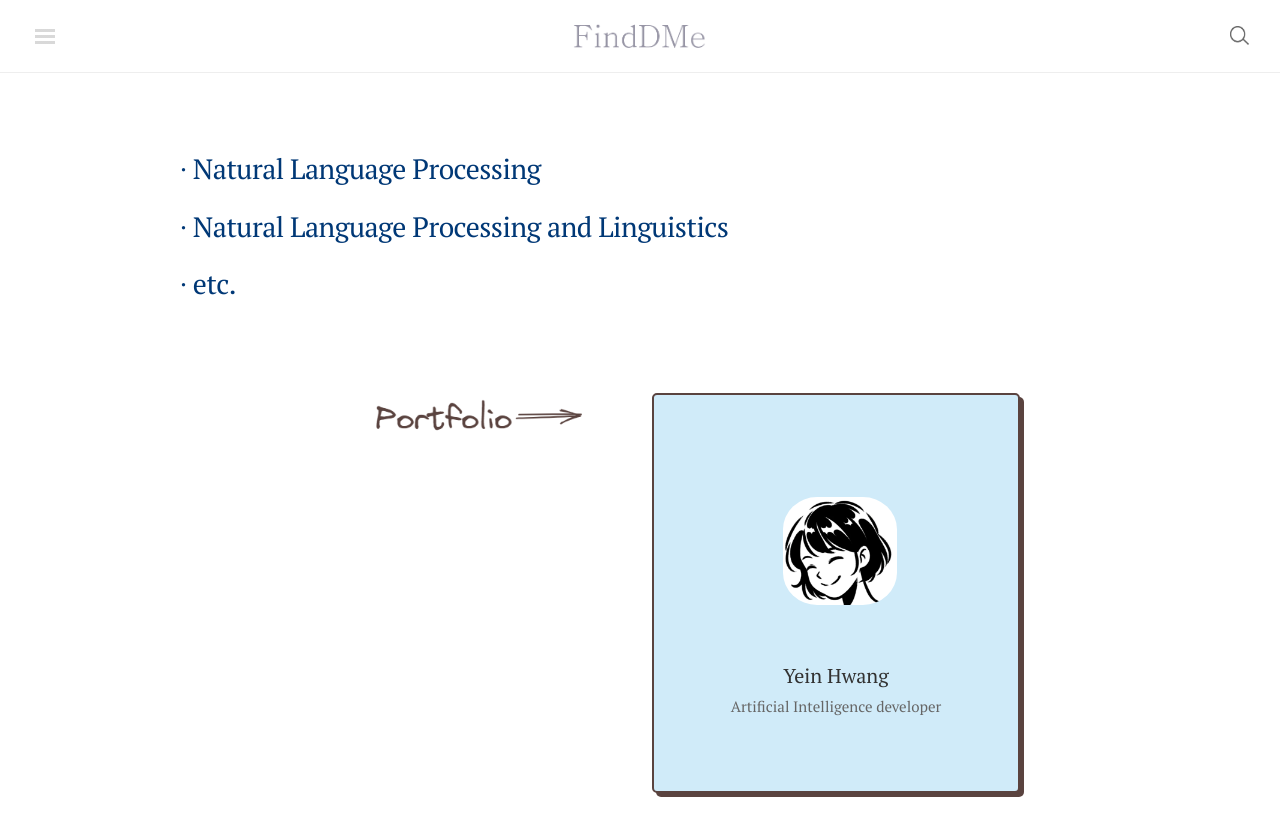
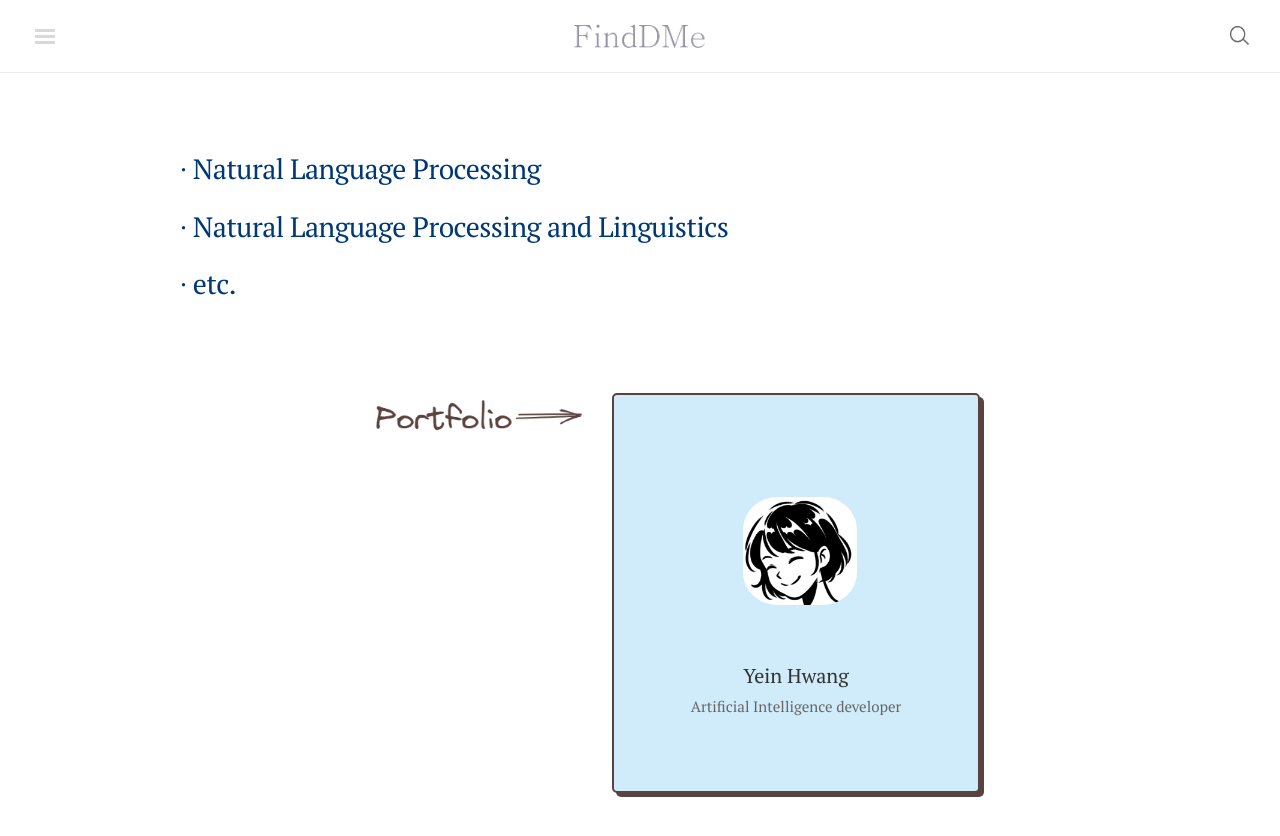
Before and after one commit to finddme/finddme.github.io, a Jekyll site: the page built from index.html, in a window 1280 px wide and 929 px high. Shown: the top 836 px of the window. Built offline with Jekyll 4.4.1, drawn with Linux system fonts in a browser that asks for light colours; nearby versions of some CDN libraries; comment, search, counter and statistics services are not loaded.

Commit message:
Update index.html

```diff
--- a/index.html
+++ b/index.html
@@ -82,7 +82,7 @@
 
 <div class="card-expo">
 <!--       <div class="card" onclick="location.href='https://finddme.github.io/about/';" style=" cursor: pointer; float: right;"> -->
-      <div class="card" onclick="location.href='https://finddme.github.io/about/';" style=" cursor: pointer; float: center; width: 40%; overflow-y:hidden; margin-right: 80px;" >
+      <div class="card" onclick="location.href='https://finddme.github.io/about/';" style=" cursor: pointer; float: center; width: 40%; overflow-y:hidden; margin-right: 120px;" >
         <div class="card-photo"></div>
         <div class="card-title">Yein Hwang<br>
             <span>Artificial Intelligence developer</span>
```
